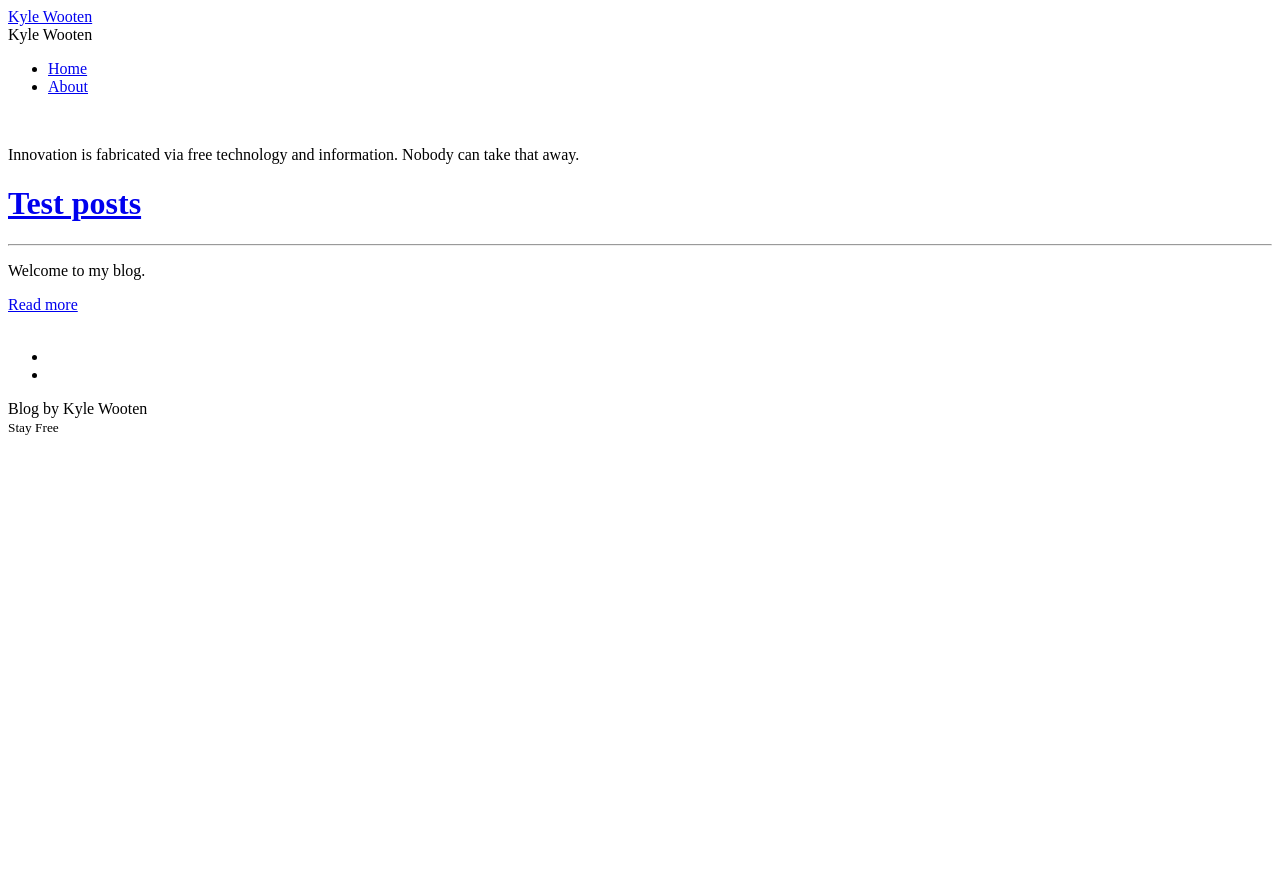
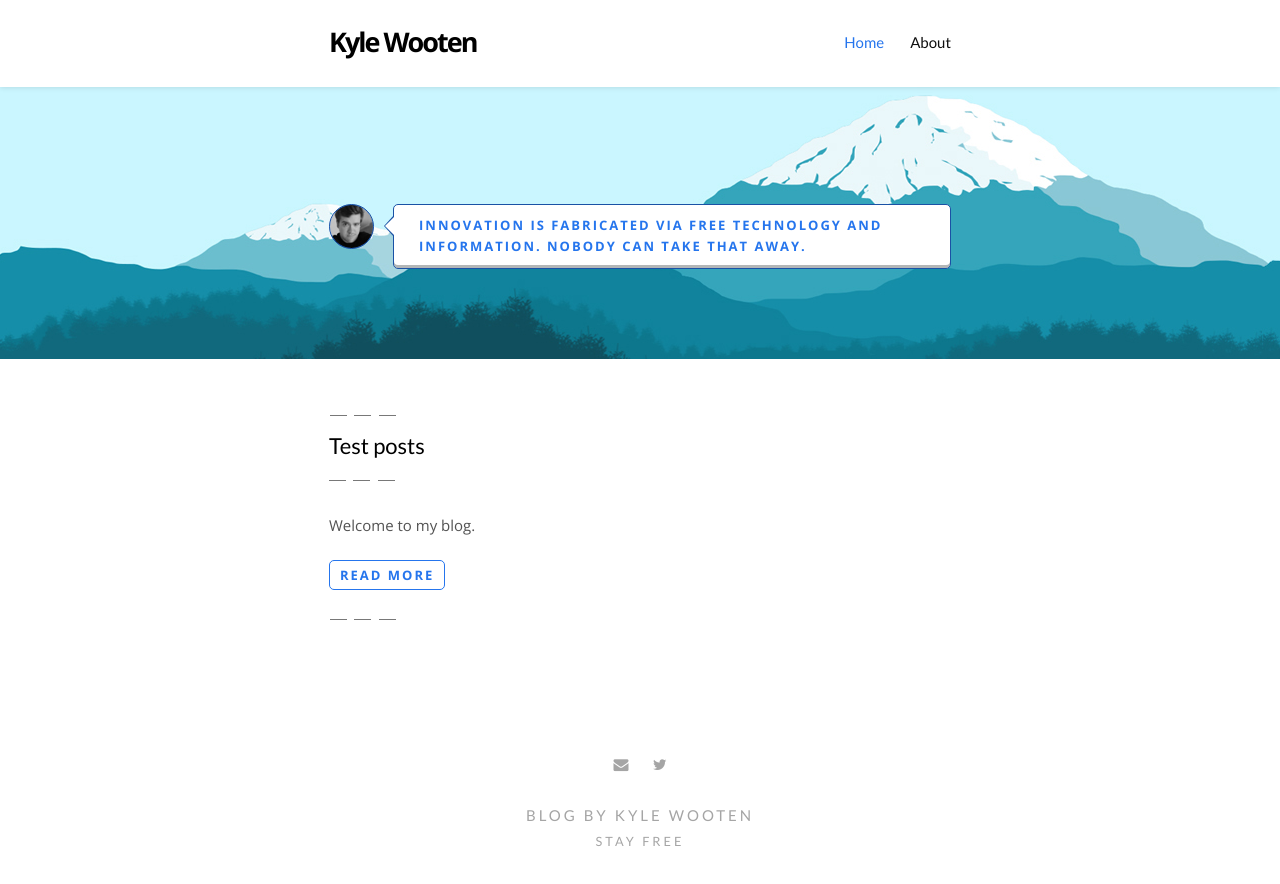
Before and after one commit to Cryson/kwooten.blog, a plain HTML site: page blogpost/post1.html in a window 1280 px wide. Before the commit the page ends 800 px from the top, so only its background shows below. Drawn offline with nearby package versions, Linux system fonts and the light colour scheme; the site is published under a folder, as on GitHub Pages, so addresses that start at the root find nothing.

Commit message:
Fixed links in blogpost

```diff
--- a/blogpost/post1.html
+++ b/blogpost/post1.html
@@ -7,10 +7,10 @@
     <meta name="description" content="This is the blog of Kyle Wooten. I just want people to be happy.">
     <meta name="author" content="Billy Kyle Wooten">
     <meta name="viewport" content="width=device-width, initial-scale=1" />
-    <link rel="stylesheet" href="/css/kube.min.css" />
-    <link rel="stylesheet" href="/css/font-awesome.min.css" />
-    <link rel="stylesheet" href="/css/custom.min.css" />
-    <link rel="shortcut icon" href="/img/favicon.png" />
+    <link rel="stylesheet" href="../css/kube.min.css" />
+    <link rel="stylesheet" href="../css/font-awesome.min.css" />
+    <link rel="stylesheet" href="../css/custom.min.css" />
+    <link rel="shortcut icon" href="../img/favicon.png" />
     <link href="http://fonts.googleapis.com/css?family=Lato:400,700" rel="stylesheet" type="text/css">
     <link href="http://fonts.googleapis.com/css?family=Open+Sans:400,700" rel="stylesheet" type="text/css">
 </head>
@@ -41,7 +41,7 @@
 		<div class="container">
 			<div class="units-row">
 			    <div class="unit-10">
-			    	<img class="img-intro" src="/img/avatar.png" alt="">
+			    	<img class="img-intro" src="../img/avatar.png" alt="">
 			    </div>
 			    <div class="unit-90">
 			    	<p class="p-intro">Innovation is fabricated via free technology and information. Nobody can take that away.</p>
@@ -107,7 +107,7 @@
 
 
 	<!-- Javascript -->
-	<script src="/js/jquery.min.js"></script>
-    <script src="/js/kube.min.js"></script>
+	<script src="../js/jquery.min.js"></script>
+    <script src="../js/kube.min.js"></script>
 </body>
 </html>
```
Also changed, not shown: about.html (+1 -1 lines).
